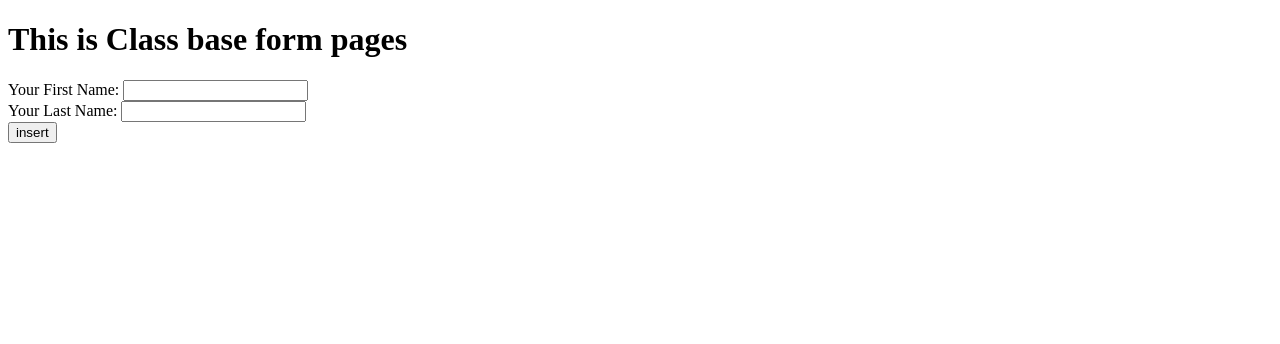
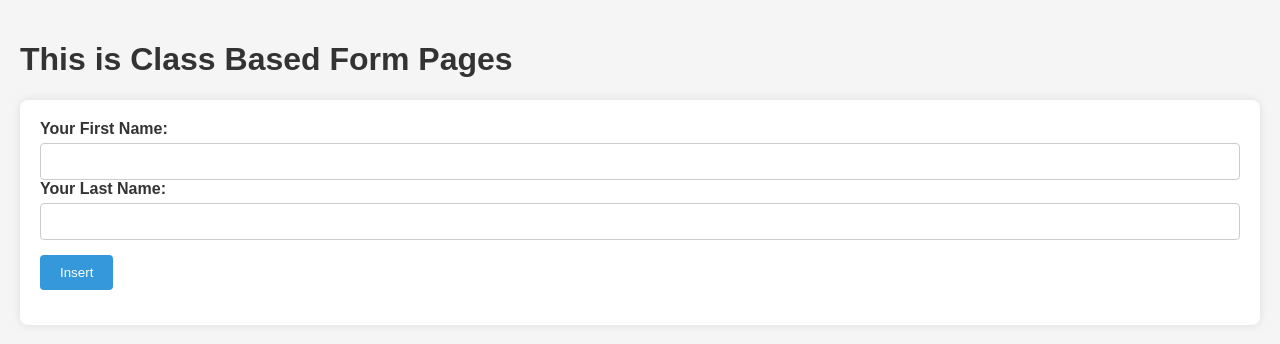
Before and after one commit to Sawjal-sikder/Django_Udmey_pricties, a Django app: page / in a window 1280 px wide. Shown: the top 344 px of the page. Run offline with Django 5.2, Linux system fonts and the light colour scheme.

Commit message:
add more field and css

```diff
--- a/main/home/templates/home.html
+++ b/main/home/templates/home.html
@@ -3,24 +3,79 @@
 <head>
   <meta charset="UTF-8">
   <title>Home Pages</title>
+  <style>
+    body {
+      font-family: Arial, sans-serif;
+      background-color: #f5f5f5;
+      margin: 0;
+      padding: 20px;
+    }
+    h1 {
+      color: #333;
+    }
+    form {
+      background-color: #fff;
+      padding: 20px;
+      border-radius: 8px;
+      box-shadow: 0 0 10px rgba(0, 0, 0, 0.1);
+    }
+    .form_control {
+      margin-bottom: 15px;
+    }
+    .form_control label {
+      display: block;
+      margin-bottom: 5px;
+      font-weight: bold;
+      color: #333;
+    }
+    .form_control input,
+    .form_control textarea,
+    .form_control select {
+      width: 100%;
+      padding: 10px;
+      border: 1px solid #ccc;
+      border-radius: 4px;
+      box-sizing: border-box;
+    }
+    .form_control.errors input,
+    .form_control.errors textarea,
+    .form_control.errors select {
+      border-color: #e74c3c;
+    }
+    .error {
+      color: #e74c3c;
+      font-size: 0.875em;
+      margin-top: 5px;
+    }
+    button {
+      padding: 10px 20px;
+      background-color: #3498db;
+      color: #fff;
+      border: none;
+      border-radius: 4px;
+      cursor: pointer;
+    }
+    button:hover {
+      background-color: #2980b9;
+    }
+  </style>
 </head>
 <body>
-<h1>This is Class base form pages</h1>
+<h1>This is Class Based Form Pages</h1>
 <form action="" method="POST">
   {% csrf_token %}
-  <div class="form_control {% if error_messages %} error {% endif %}">
+  {% for field in form %}
+  <div class="form_control {% if field.errors %} errors {% endif %}">
     <div>
-    {{ form.first_name.label_tag }}
-    {{ form.first_name }}
-    {{ form.first_name.error_messages }}
+      {{ field.label_tag }}
+      {{ field }}
+      {% for error in field.errors %}
+        <div class="error">{{ error }}</div>
+      {% endfor %}
     </div>
-  <div>
-    {{ form.last_name.label_tag }}
-    {{ form.last_name }}
-    {{ form.last_name.error_messages }}
+  {% endfor %}
   </div>
-  </div>
-  <button type="submit">insert</button>
+  <button type="submit">Insert</button>
 </form>
 </body>
 </html>
```
